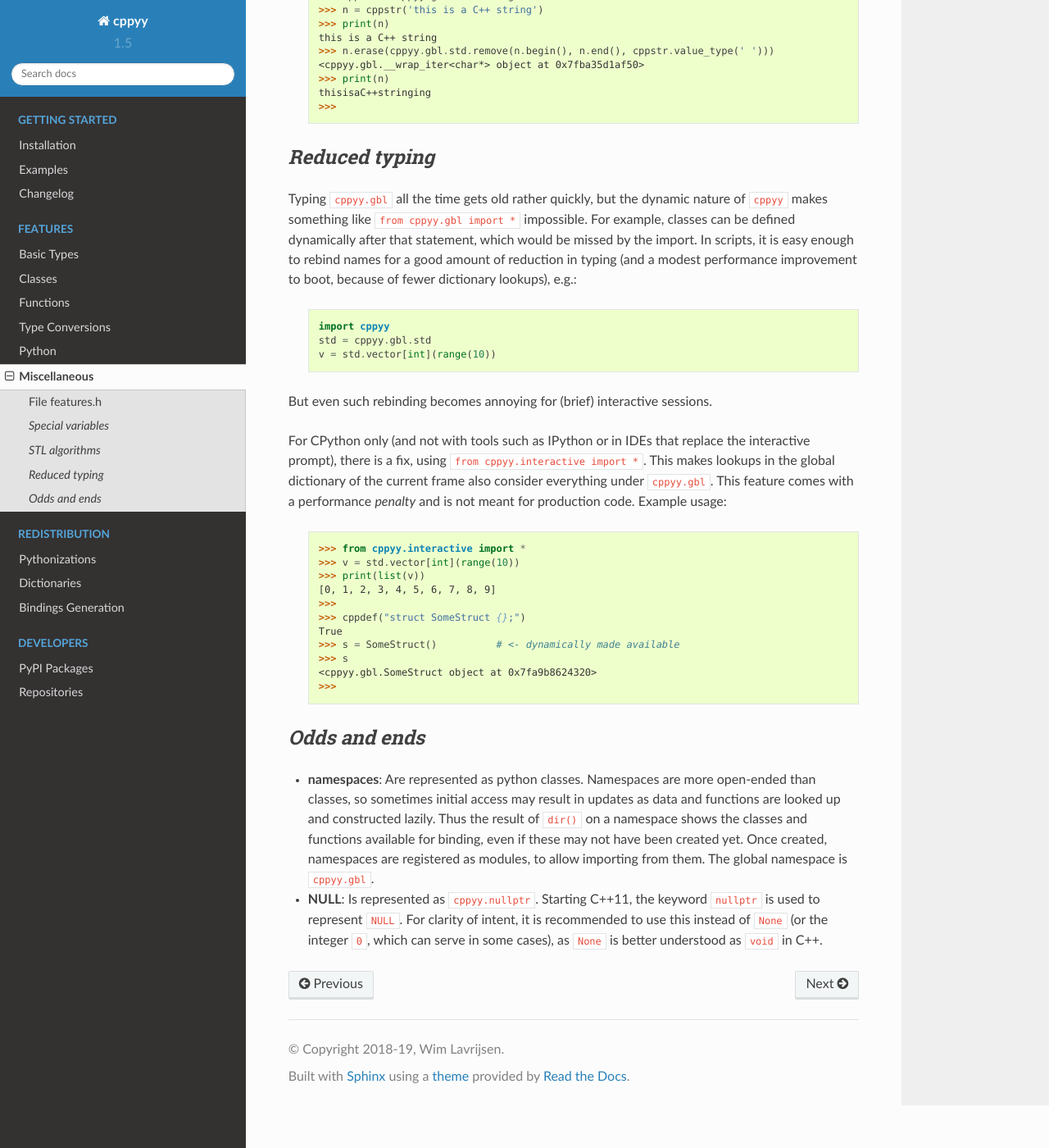
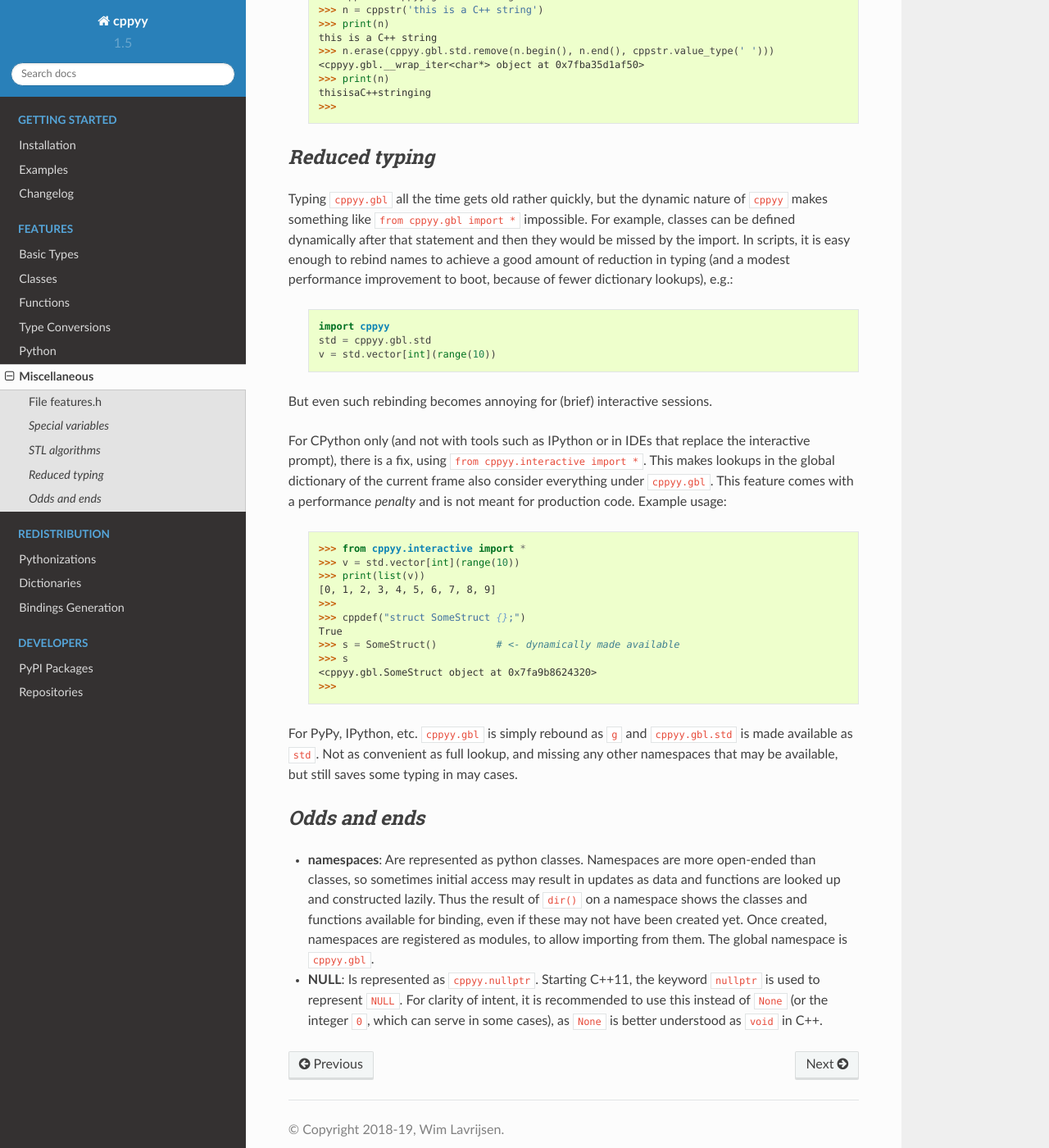
Before and after one commit to wlav/cppyy, a Sphinx documentation site: the page built from doc/source/misc.rst, in a window 1280 px wide and 1400 px high, scrolled down 1495 px. Shown: the whole window at 82% size. Built offline with Sphinx 7.4.7 and the Read the Docs theme 2.0.0, drawn with Linux system fonts in a browser that asks for light colours.

Commit message:
a bit more refinement of cppyy.interactive and a test

```diff
--- a/doc/source/misc.rst
+++ b/doc/source/misc.rst
@@ -106,11 +106,11 @@
 Typing ``cppyy.gbl`` all the time gets old rather quickly, but the dynamic
 nature of ``cppyy`` makes something like ``from cppyy.gbl import *``
 impossible.
-For example, classes can be defined dynamically after that statement, which
-would be missed by the import.
-In scripts, it is easy enough to rebind names for a good amount of reduction
-in typing (and a modest performance improvement to boot, because of fewer
-dictionary lookups), e.g.:
+For example, classes can be defined dynamically after that statement and then
+they would be missed by the import.
+In scripts, it is easy enough to rebind names to achieve a good amount of
+reduction in typing (and a modest performance improvement to boot, because of
+fewer dictionary lookups), e.g.:
 
   .. code-block:: python
 
@@ -143,6 +143,11 @@
     <cppyy.gbl.SomeStruct object at 0x7fa9b8624320>
     >>>
 
+For PyPy, IPython, etc. ``cppyy.gbl`` is simply rebound as ``g`` and
+``cppyy.gbl.std`` is made available as ``std``.
+Not as convenient as full lookup, and missing any other namespaces that may be
+available, but still saves some typing in may cases.
+
 
 `Odds and ends`
 ---------------
```
Also changed, not shown: 3 other files.
